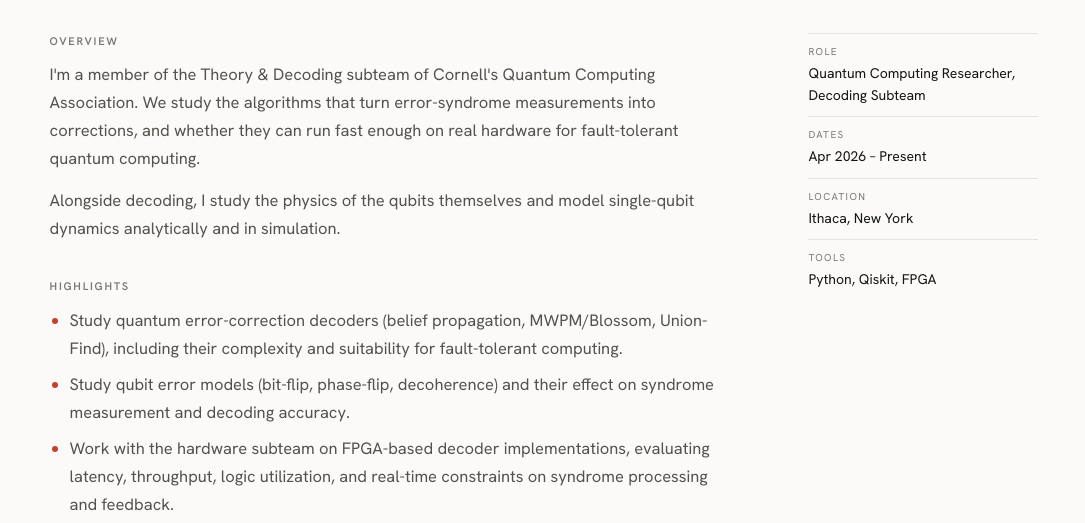
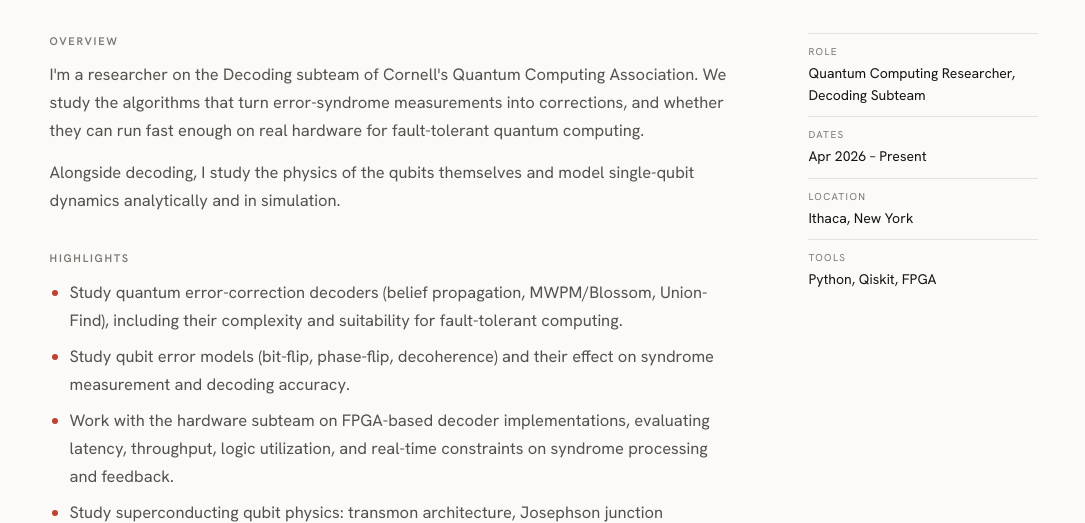
Before and after one commit to audreywh/audreywh.github.io, a plain HTML site: page experience/qca.html in a window 1280 px wide. Shown: the part 288-811 px from the top of the page, without its empty margins (96-1181 px from the left). Drawn offline with Linux system fonts and the light colour scheme.

Commit message:
Add files via upload

```diff
--- a/experience/qca.html
+++ b/experience/qca.html
@@ -19,7 +19,7 @@
     <div class="entry-grid">
       <article class="prose">
         <h2>Overview</h2>
-        <p>I'm a member of the Theory &amp; Decoding subteam of Cornell's Quantum Computing Association. We study the algorithms that turn error-syndrome measurements into corrections, and whether they can run fast enough on real hardware for fault-tolerant quantum computing.</p>
+        <p>I'm a researcher on the Decoding subteam of Cornell's Quantum Computing Association. We study the algorithms that turn error-syndrome measurements into corrections, and whether they can run fast enough on real hardware for fault-tolerant quantum computing.</p>
         <p>Alongside decoding, I study the physics of the qubits themselves and model single-qubit dynamics analytically and in simulation.</p>
 
         <h2>Highlights</h2>
```
